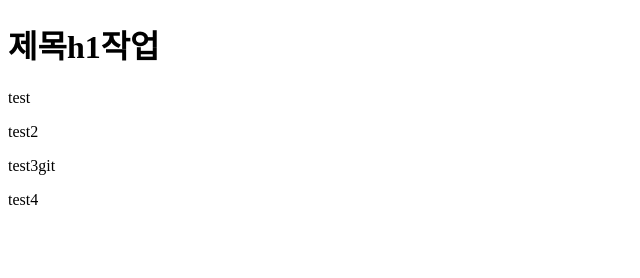
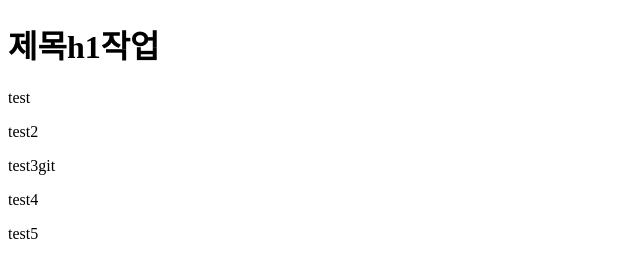
Before and after one commit to KimDaH1/project, a plain HTML site: page index.html in a window 1280 px wide. Shown: the full height of the page, 0-640 px from the left. Drawn offline with Linux system fonts and the light colour scheme.

Commit message:
테스트5

```diff
--- a/index.html
+++ b/index.html
@@ -12,5 +12,6 @@
     <p>test2</p>
     <p>test3git </p>
     <p>test4</p>
+    <p>test5</p>
 </body>
 </html>
```
